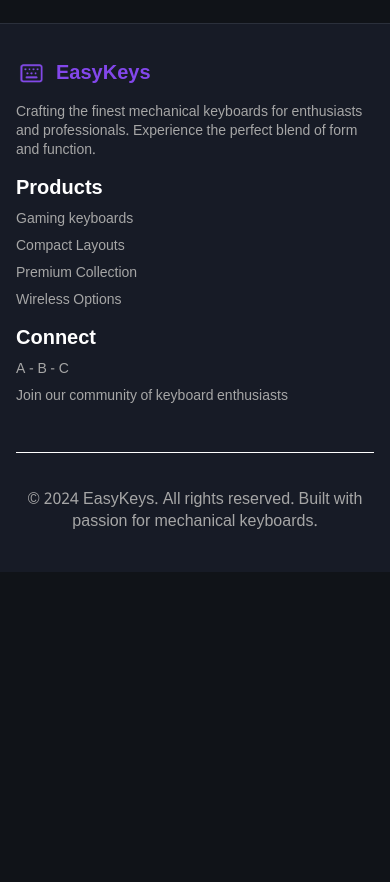
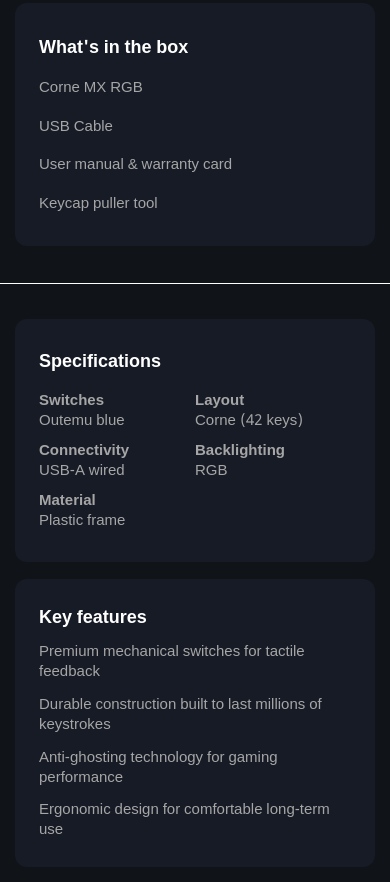
Before and after one commit to RafaelOviedo/easykeys-client, a website with bundled scripts: page src/ProductDetails/ProductDetails.html in a window 390 px wide. Shown: the part 890-1772 px from the top of the page. Before the commit the page ends 1462 px from the top, so only its background shows below. Built offline with nearby package versions, Linux system fonts and the light colour scheme; a web font is replaced by a local one.

Commit message:
feat: finishes ProductDetails page mobile structure

```diff
--- a/assets/styles/index.css
+++ b/assets/styles/index.css
@@ -126,7 +126,7 @@
 }
 
 .divider {
-  margin-top: 30px;
+  margin-top: 20px;
   margin-bottom: 20px;
   height: 1px;
   background-color: #FFF;
--- a/src/ProductDetails/ProductDetails.css
+++ b/src/ProductDetails/ProductDetails.css
@@ -108,3 +108,92 @@
   color: #41A245;
   font-size: 14px;
 }
+
+.whats-in-the-box-container {
+  height: 245px;
+  padding: 0 15px 15px 15px;
+}
+
+.whats-in-the-box-box {
+  display: flex;
+  flex-direction: column;
+  justify-content: space-evenly;
+  align-items: flex-start;
+  height: 195px;
+  gap: 10px;
+  border-radius: 12px;
+  padding: 24px;
+  background-color: #171B26;
+}
+.box-title {
+  font-size: 18px;
+  color: #FFF;
+  font-weight: bold;
+}
+.box-text {
+  color: #A6A6A6;
+  font-size: 15px;
+}
+.bold {
+  font-weight: bold;
+}
+
+.specifications-container {
+  height: 245px;
+  padding: 15px;
+}
+
+.specifications-box {
+  display: flex;
+  flex-direction: column;
+  justify-content: space-evenly;
+  align-items: flex-start;
+  height: 195px;
+  border-radius: 12px;
+  padding: 24px;
+  gap: 10px;
+  background-color: #171B26;
+}
+.specifications-title {
+  font-size: 18px;
+  font-weight: bold;
+  color: #FFF;
+}
+
+.left-right-container {
+  width: 100%;
+  display: flex;
+  justify-content: space-evenly;
+  align-items: flex-start;
+}
+.left, .right {
+  width: 50%;
+  display: flex;
+  flex-direction: column;
+  justify-content: space-evenly;
+  align-items: flex-start;
+  gap: 10px;
+}
+.specifications-text-box {
+  display: flex;
+  flex-direction: column;
+  justify-content: space-evenly;
+  align-items: flex-start;
+}
+
+.key-features-container {
+  height: 285px;
+  padding: 0 15px 15px 15px;
+}
+
+.key-features-box {
+  display: flex;
+  flex-direction: column;
+  justify-content: space-evenly;
+  align-items: flex-start;
+  height: 240px;
+  gap: 10px;
+  border-radius: 12px;
+  padding: 24px;
+  background-color: #171B26;
+}
--- a/src/ProductDetails/ProductDetails.html
+++ b/src/ProductDetails/ProductDetails.html
@@ -49,6 +49,61 @@
           <span class="in-stock-text">In Stock - Ready to Ship</span>
         </div>
       </div>
+
+      <div class="whats-in-the-box-container">
+        <div class="whats-in-the-box-box">
+          <span class="box-title">What's in the box</span>
+          <span class="box-text">Corne MX RGB</span>
+          <span class="box-text">USB Cable</span>
+          <span class="box-text">User manual & warranty card</span>
+          <span class="box-text">Keycap puller tool</span>
+        </div>
+      </div>
+
+      <div class="divider"></div>
+
+      <div class="specifications-container">
+        <div class="specifications-box">
+          <span class="specifications-title">Specifications</span>
+
+          <div class="left-right-container">
+            <div class="left">
+              <div class="specifications-text-box">
+                <span class="box-text bold">Switches</span>
+                <span class="box-text">Outemu blue</span>
+              </div>
+              <div class="specifications-text-box">
+                <span class="box-text bold">Connectivity</span>
+                <span class="box-text">USB-A wired</span>
+              </div>
+              <div class="specifications-text-box">
+                <span class="box-text bold">Material</span>
+                <span class="box-text">Plastic frame</span>
+              </div>
+            </div>
+            <div class="right">
+              <div class="specifications-text-box">
+                <span class="box-text bold">Layout</span>
+                <span class="box-text">Corne (42 keys)</span>
+              </div>
+              <div class="specifications-text-box">
+                <span class="box-text bold">Backlighting</span>
+                <span class="box-text">RGB</span>
+              </div>
+            </div>
+          </div>
+        </div>
+      </div>
+
+      <div class="key-features-container">
+        <div class="key-features-box">
+          <span class="box-title">Key features</span>
+          <span class="box-text">Premium mechanical switches for tactile feedback</span>
+          <span class="box-text">Durable construction built to last millions of keystrokes</span>
+          <span class="box-text">Anti-ghosting technology for gaming performance</span>
+          <span class="box-text">Ergonomic design for comfortable long-term use</span>
+        </div>
+      </div>
     </div>
 
     <ek-footer></ek-footer>
```
